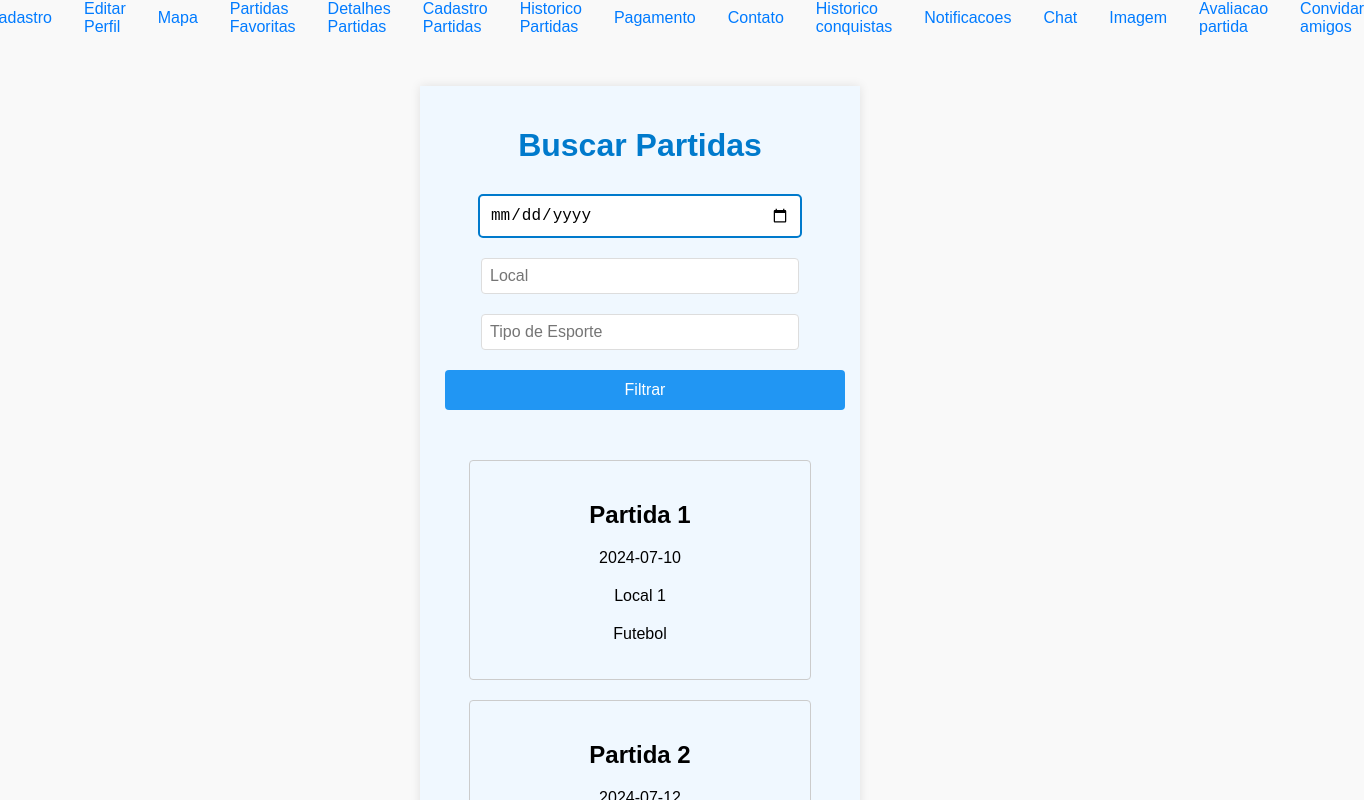
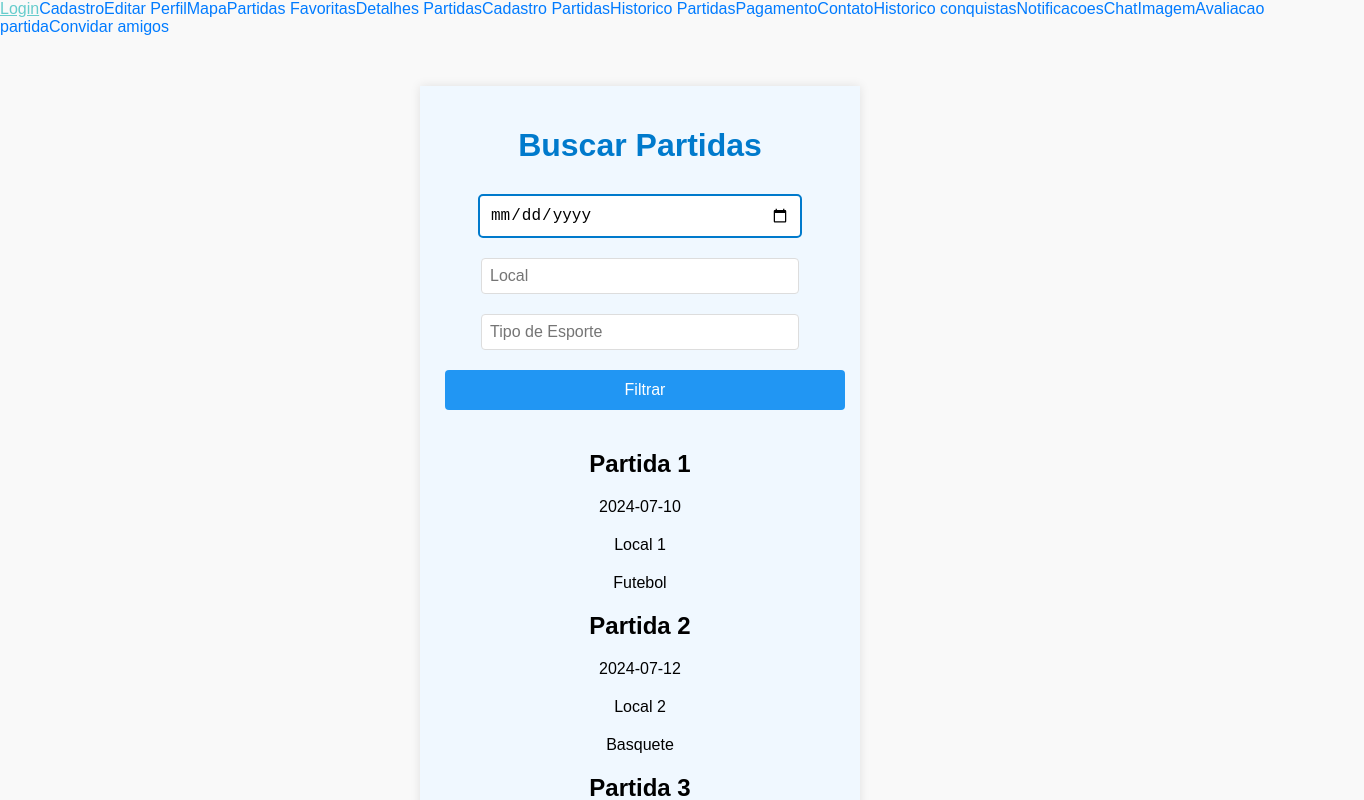
Before and after one commit to pedroccarv/Project-software, a React (Vite) app: page / in a window 1280 px wide. Shown: the top 800 px of the page, 1364 px wide, since content can reach past the window. Built offline with nearby package versions, Linux system fonts and the light colour scheme; data requests are answered from the project's data file.

Commit message:
Update partidas.css
css partida

```diff
--- a/src/styles/partidas.css
+++ b/src/styles/partidas.css
@@ -1,69 +1,34 @@
+/* Partidas.css */
 .container {
     padding: 20px;
+    background-color: #e6f7ff; /* tom leve de azul */
+    min-height: 100vh;
   }
 
   h1 {
+    font-size: 2rem;
+    color: #007acc;
     text-align: center;
     margin-bottom: 20px;
   }
 
-.filter-form {
-    display: flex;
-    flex-direction: column;
-    align-items: center;
-    margin-bottom: 20px;
+  .card {
+    background-color: white;
+    padding: 20px;
+    border-radius: 10px;
+    box-shadow: 0px 4px 6px rgba(0, 0, 0, 0.1);
+    margin: 15px 0;
   }
 
-input {
-    padding: 10px;
-    margin: 5px;
-    border: 1px solid #ccc;
-    border-radius: 4px;
-    width: 100%;
-    max-width: 300px;
+  .card h2 {
+    color: #ff8c00;
   }
 
-button {
-    background-color: #ffc107;
-    color: white;
-    padding: 10px;
-    border: none;
-    border-radius: 4px;
-    font-size: 16px;
-    cursor: pointer;
-    margin-top: 10px;
+  .card p {
+    color: #555;
   }
 
-.partidas-list {
-    display: flex;
-    flex-wrap: wrap;
-    justify-content: center;
+  .card:hover {
+    transform: translateY(-5px);
+    transition: all 0.3s ease;
   }
-
-.partida-item {
-    border: 1px solid #ccc;
-    border-radius: 4px;
-    padding: 20px;
-    margin: 10px;
-    width: 100%;
-    max-width: 300px;
-    text-align: center;
-}
-.btn-favoritar {
-    background-color: #ff5722;
-    color: white;
-    padding: 5px 10px;
-    border: none;
-    border-radius: 4px;
-    cursor: pointer;
-    font-size: 14px;
-    margin-top: 10px;
-}
-.rotas{
-    display: flex;
-    gap: 2em;
-    align-items: center;
-    justify-content: center;
-    text-decoration: none;
-    color: black;
-}
```
Lines whose indentation alone changed are shown as unchanged.
